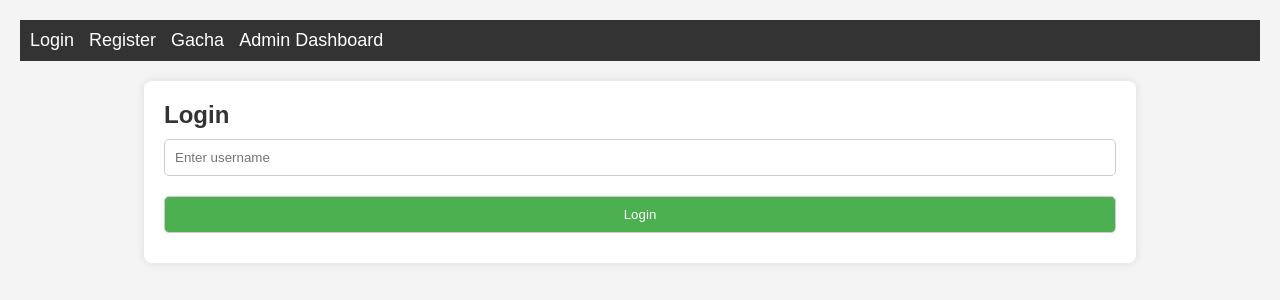
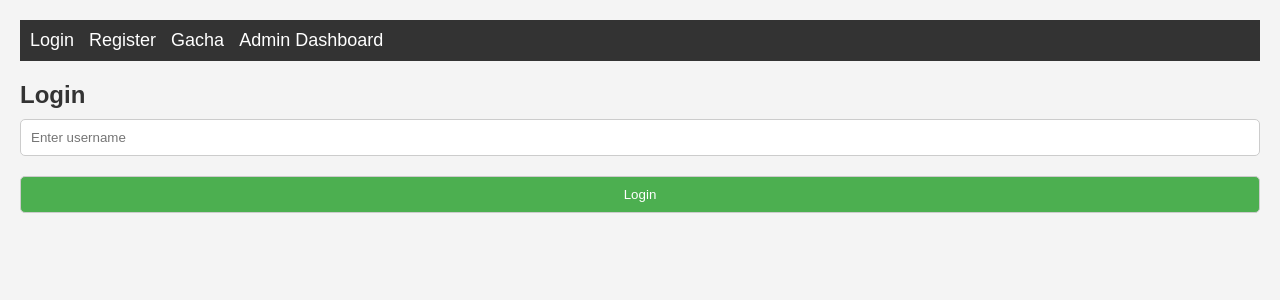
Before and after one commit to gardoffwhite/nagefront, a React (Vite) app: page / in a window 1280 px wide. Shown: the top 300 px of the page. Built offline with nearby package versions, Linux system fonts and the light colour scheme.

Commit message:
Update App.jsx

```diff
--- a/src/App.jsx
+++ b/src/App.jsx
@@ -1,25 +1,21 @@
-// App.jsx
 import React from 'react';
 import { BrowserRouter as Router, Routes, Route } from 'react-router-dom';
-import Navbar from './components/Navbar';
 import Login from './pages/Login';
 import Register from './pages/Register';
 import Gacha from './pages/Gacha';
 import AdminDashboard from './pages/AdminDashboard';
-import './style.css';  // นำเข้าไฟล์ CSS
+import Navbar from './components/Navbar'; // Import navbar
 
 export default function App() {
   return (
     <Router>
-      <Navbar />
-      <div className="container">
+      <Navbar /> {/* แสดง navbar ในทุกๆ หน้า */}
       <Routes>
         <Route path="/" element={<Login />} />
         <Route path="/register" element={<Register />} />
         <Route path="/gacha" element={<Gacha />} />
         <Route path="/admin" element={<AdminDashboard />} />
       </Routes>
-      </div>
     </Router>
   );
 }
```
Lines whose indentation alone changed are shown as unchanged.
